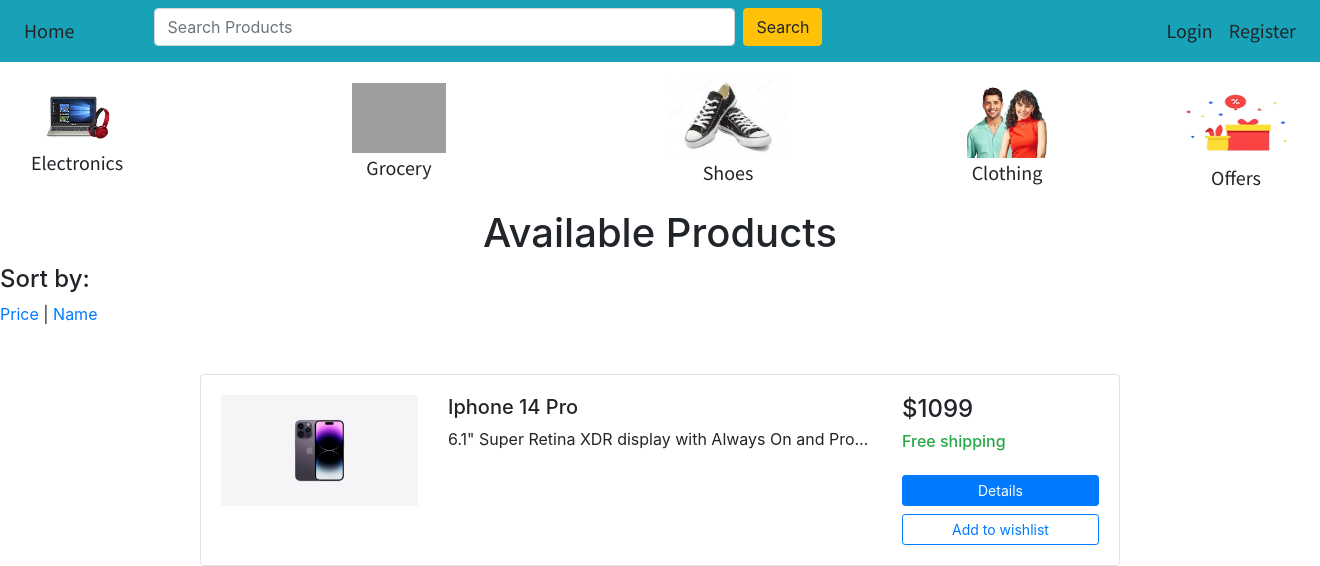
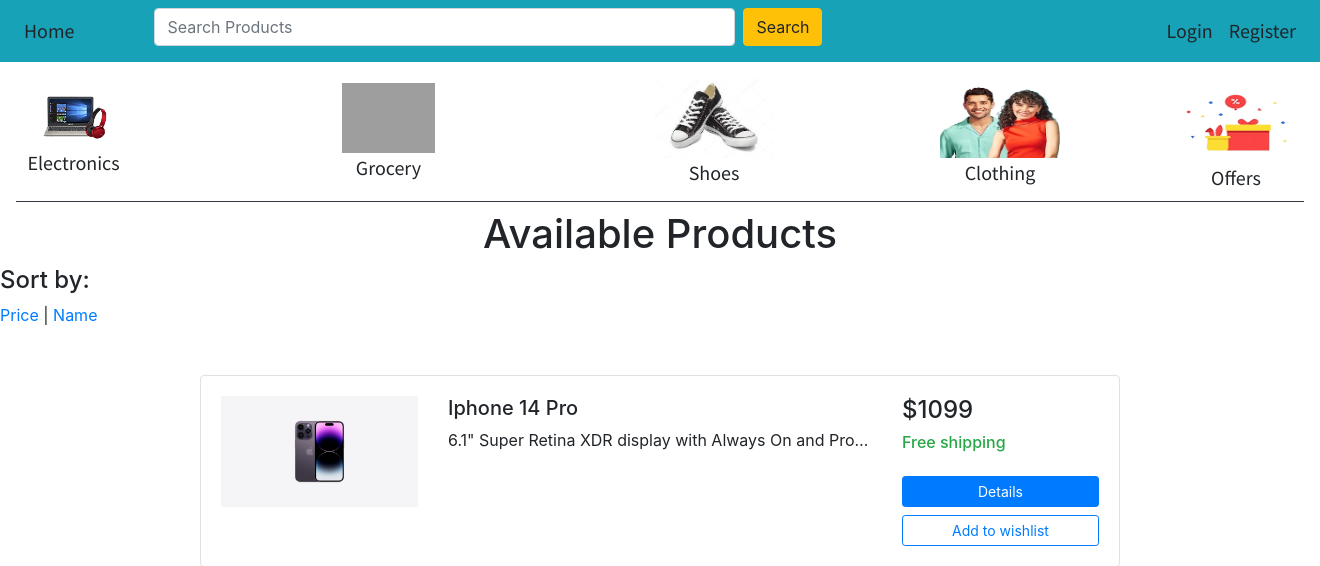
Before and after one commit to jeffyelson/e-commerce-pydevs, a Flask app: page / in a window 1320 px wide; the page is wider, and only the part inside the window is pictured. Shown: the top 566 px of that part. Run offline with Flask 3, Linux system fonts and the light colour scheme; data comes from the database, SQL or seed files in the repository; some libraries are stand-ins or nearby versions; grey boxes are pictures that could not be loaded.

Commit message:
added border to the nav and color

```diff
--- a/website/templates/home_buyer.html
+++ b/website/templates/home_buyer.html
@@ -10,7 +10,7 @@ content %}
         <span class="navbar-toggler-icon"></span>
     </button>
 
-    <div class="collapse navbar-collapse" id="navbar">
+    <div class="collapse navbar-collapse border-bottom border-dark" id="navbar">
 
         <div class="navbar-nav" style="display: flex; justify-content: space-between;">
             <a class="nav-item nav-link" id="electronics" href="/electronics" style="flex: 1; text-align: center;">
@@ -31,7 +31,7 @@ content %}
             </a>
 
             <a class="nav-item nav-link" id="clothing" href="/clothes" style="flex: 1; text-align: center; margin-left: 150px;">
-                <img src="static/img/clothing.png" alt="Clothing" style="max-width: 140px; height:80px;">
+                <img src="static/img/clothing.png" alt="Clothing" style="width: 120px; height:80px;">
                 <span style="margin-top: 5px;">Clothing</span>
             </a>
 
```
